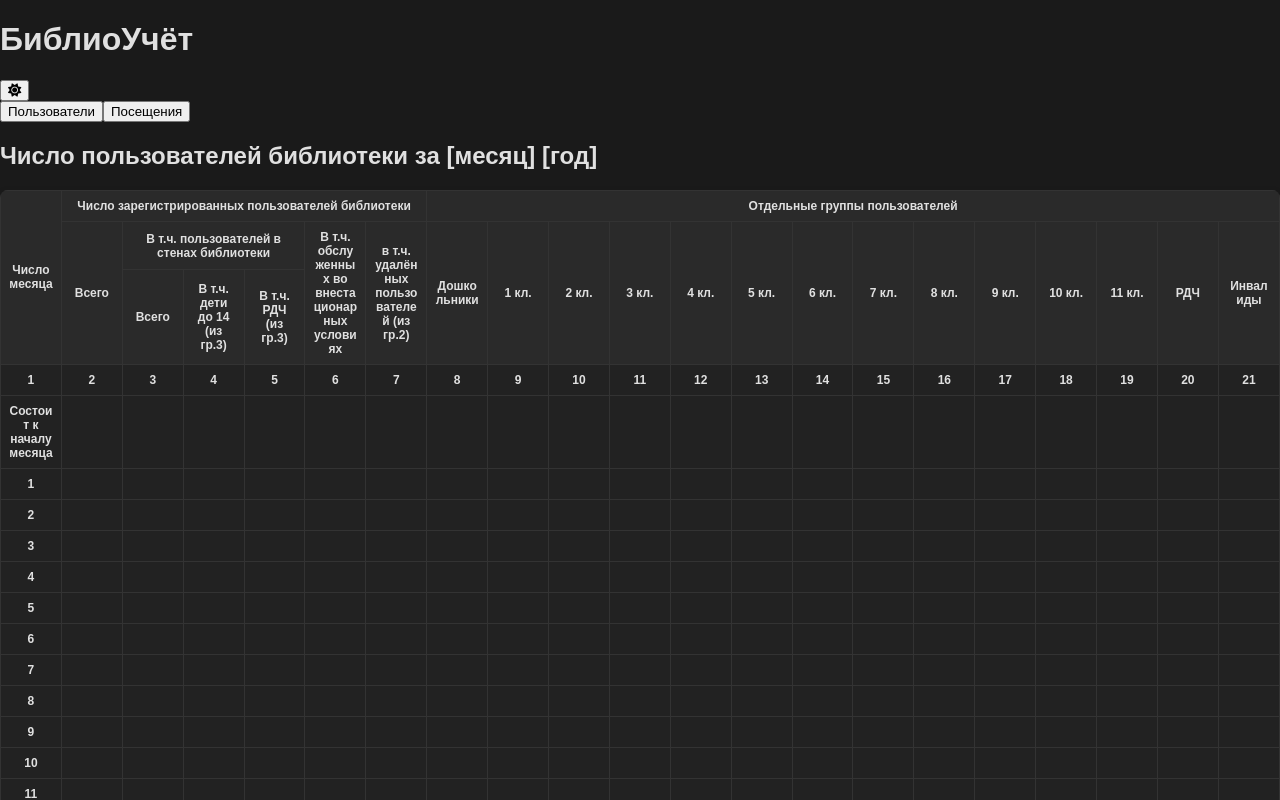
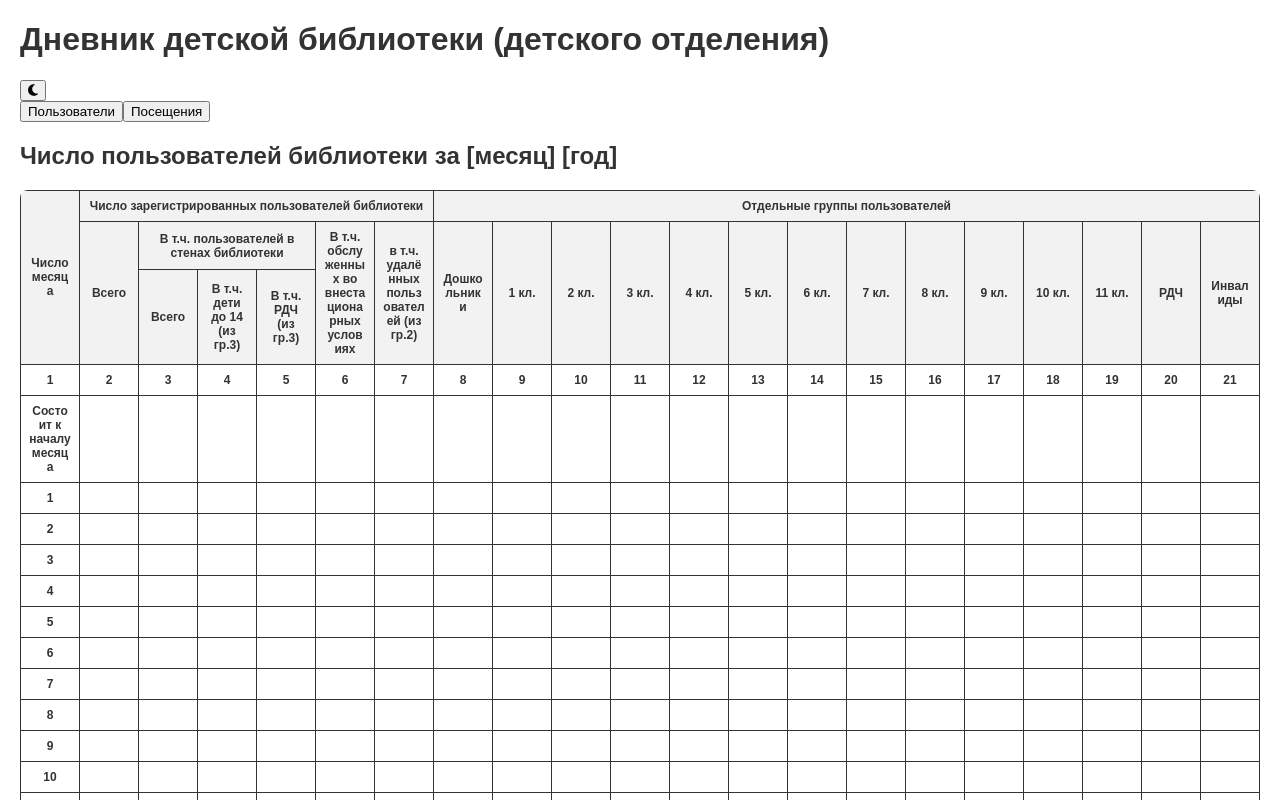
Before and after one commit to gemansipator/bibliouchetreact, a React (Create React App) app: page / in a window 1280 px wide. Shown: the top 800 px of the page. Built offline with nearby package versions, Linux system fonts and the light colour scheme; the HTML template or start-up script is replaced by a standard one.

Commit message:
сделаны отступы

```diff
--- a/src/App.js
+++ b/src/App.js
@@ -4,7 +4,7 @@ import VisitsTable from './components/VisitsTable';
 
 function App() {
     const [activeTab, setActiveTab] = useState('users');
-    const [theme, setTheme] = useState(() => localStorage.getItem('theme') || 'dark-theme');
+    const [theme, setTheme] = useState(() => localStorage.getItem('theme') || 'light-theme');
 
     useEffect(() => {
         document.body.className = theme;
@@ -12,35 +12,35 @@ function App() {
     }, [theme]);
 
     const toggleTheme = () => {
-        setTheme(theme === 'dark-theme' ? 'light-theme' : 'dark-theme');
+        setTheme(theme === 'light-theme' ? 'dark-theme' : 'light-theme');
     };
 
     return (
-        <div className="min-h-screen">
-            <div className="flex justify-between items-center p-4 bg-gray-800 text-white">
-                <h1 className="text-3xl font-bold">БиблиоУчёт</h1>
+        <div className="app-container">
+            <div className="flex justify-between items-center p-4 bg-gray-100 dark:bg-gray-800 text-gray-800 dark:text-white">
+                <h1 className="text-3xl font-bold">Дневник детской библиотеки (детского отделения)</h1>
                 <button
                     onClick={toggleTheme}
-                    className="p-2 rounded-full bg-gray-700 hover:bg-gray-600 transition-colors"
+                    className="p-2 rounded-full bg-gray-200 dark:bg-gray-700 hover:bg-gray-300 dark:hover:bg-gray-600 transition-colors"
                 >
-                    <i className={`fas ${theme === 'dark-theme' ? 'fa-sun' : 'fa-moon'}`}></i>
+                    <i className={`fas ${theme === 'light-theme' ? 'fa-moon' : 'fa-sun'}`}></i>
                 </button>
             </div>
-            <div className="flex justify-center p-4 space-x-4">
+            <nav className="flex justify-center p-4 space-x-6">
                 <button
                     onClick={() => setActiveTab('users')}
-                    className={`px-4 py-2 rounded ${activeTab === 'users' ? 'bg-blue-600 text-white' : 'bg-gray-300 text-gray-700'} hover:bg-blue-500 transition-colors`}
+                    className={`px-4 py-2 rounded ${activeTab === 'users' ? 'bg-blue-600 text-white' : 'bg-gray-200 dark:bg-gray-700 text-gray-800 dark:text-gray-200'} hover:bg-blue-500 transition-colors`}
                 >
                     Пользователи
                 </button>
                 <button
                     onClick={() => setActiveTab('visits')}
-                    className={`px-4 py-2 rounded ${activeTab === 'visits' ? 'bg-blue-600 text-white' : 'bg-gray-300 text-gray-700'} hover:bg-blue-500 transition-colors`}
+                    className={`px-4 py-2 rounded ${activeTab === 'visits' ? 'bg-blue-600 text-white' : 'bg-gray-200 dark:bg-gray-700 text-gray-800 dark:text-gray-200'} hover:bg-blue-500 transition-colors`}
                 >
                     Посещения
                 </button>
-            </div>
-            <div className="p-4">
+            </nav>
+            <div className="p-4 flex-grow">
                 {activeTab === 'users' ? <UsersTable theme={theme} /> : <VisitsTable theme={theme} />}
             </div>
         </div>
--- a/src/components/UsersTable.css
+++ b/src/components/UsersTable.css
@@ -1,3 +1,7 @@
+.table-container {
+    overflow-x: auto;
+}
+
 .users-table {
     border-collapse: collapse;
     width: 100%;
@@ -20,17 +24,17 @@
 }
 
 .users-table th {
-    background-color: #2a2a2a;
-    color: #e0e0e0;
+    background-color: #f2f2f2;
+    color: #333;
 }
 
 .users-table td {
-    background-color: #222;
-    color: #e0e0e0;
+    background-color: #fff;
+    color: #333;
 }
 
 .users-table tr:hover td {
-    background-color: #2d2d2d;
+    background-color: #f9f9f9;
     cursor: pointer;
 }
 
@@ -49,23 +53,23 @@
 
 .day-cell {
     font-weight: bold;
+    background-color: #e0e0e0;
+}
+
+.dark-theme .users-table th {
+    background-color: #2a2a2a;
+    color: #e0e0e0;
+}
+
+.dark-theme .users-table td {
+    background-color: #222;
+    color: #e0e0e0;
+}
+
+.dark-theme .users-table tr:hover td {
+    background-color: #2d2d2d;
+}
+
+.dark-theme .day-cell {
     background-color: #1e1e1e;
 }
-
-.light-theme .users-table th {
-    background-color: #f2f2f2;
-    color: #333;
-}
-
-.light-theme .users-table td {
-    background-color: #fff;
-    color: #333;
-}
-
-.light-theme .users-table tr:hover td {
-    background-color: #f9f9f9;
-}
-
-.light-theme .day-cell {
-    background-color: #e0e0e0;
-}
--- a/src/components/UsersTable.js
+++ b/src/components/UsersTable.js
@@ -7,6 +7,7 @@ function UsersTable({ theme }) {
     return (
         <div className={`p-4 ${theme}`}>
             <h2 className="text-2xl font-bold text-center mb-4">Число пользователей библиотеки за [месяц] [год]</h2>
+            <div className="table-container">
                 <table className="users-table">
                     <thead>
                     <tr className="header">
@@ -54,6 +55,7 @@ function UsersTable({ theme }) {
                     </tbody>
                 </table>
             </div>
+        </div>
     );
 }
 
--- a/src/components/VisitsTable.css
+++ b/src/components/VisitsTable.css
@@ -1,3 +1,7 @@
+.table-container {
+    overflow-x: auto;
+}
+
 .visits-table {
     border-collapse: collapse;
     width: 100%;
@@ -20,17 +24,17 @@
 }
 
 .visits-table th {
-    background-color: #2a2a2a;
-    color: #e0e0e0;
+    background-color: #f2f2f2;
+    color: #333;
 }
 
 .visits-table td {
-    background-color: #222;
-    color: #e0e0e0;
+    background-color: #fff;
+    color: #333;
 }
 
 .visits-table tr:hover td {
-    background-color: #2d2d2d;
+    background-color: #f9f9f9;
     cursor: pointer;
 }
 
@@ -49,23 +53,23 @@
 
 .day-cell {
     font-weight: bold;
+    background-color: #e0e0e0;
+}
+
+.dark-theme .visits-table th {
+    background-color: #2a2a2a;
+    color: #e0e0e0;
+}
+
+.dark-theme .visits-table td {
+    background-color: #222;
+    color: #e0e0e0;
+}
+
+.dark-theme .visits-table tr:hover td {
+    background-color: #2d2d2d;
+}
+
+.dark-theme .day-cell {
     background-color: #1e1e1e;
 }
-
-.light-theme .visits-table th {
-    background-color: #f2f2f2;
-    color: #333;
-}
-
-.light-theme .visits-table td {
-    background-color: #fff;
-    color: #333;
-}
-
-.light-theme .visits-table tr:hover td {
-    background-color: #f9f9f9;
-}
-
-.light-theme .day-cell {
-    background-color: #e0e0e0;
-}
--- a/src/components/VisitsTable.js
+++ b/src/components/VisitsTable.js
@@ -7,6 +7,7 @@ function VisitsTable({ theme }) {
     return (
         <div className={`p-4 ${theme}`}>
             <h2 className="text-2xl font-bold text-center mb-4">Число посещений библиотеки за [месяц] [год]</h2>
+            <div className="table-container">
                 <table className="visits-table">
                     <thead>
                     <tr className="header">
@@ -54,6 +55,7 @@ function VisitsTable({ theme }) {
                     </tbody>
                 </table>
             </div>
+        </div>
     );
 }
 
--- a/src/index.css
+++ b/src/index.css
@@ -5,7 +5,19 @@ body {
   font-family: 'Arial', sans-serif;
   -webkit-font-smoothing: antialiased;
   -moz-osx-font-smoothing: grayscale;
+  background-color: #ffffff;
+  color: #333333;
   transition: background-color 0.3s, color 0.3s;
+}
+
+.app-container {
+  display: flex;
+  flex-direction: column;
+  min-height: 100vh;
+  max-width: 1400px;
+  margin-left: auto;
+  margin-right: auto;
+  padding: 0 20px;
 }
 
 .dark-theme {
```
Lines whose indentation alone changed are shown as unchanged.
